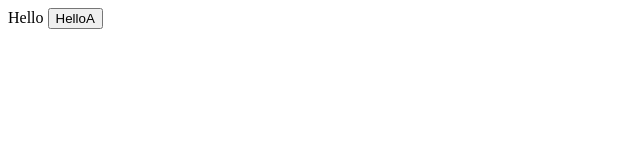
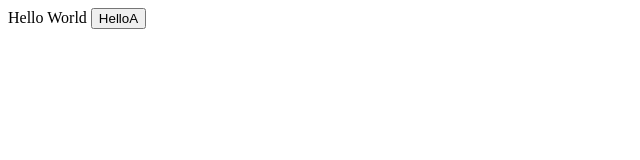
Before and after one commit to tnguyen46/Test, a plain HTML site: page frame_a.htm in a window 1280 px wide. Shown: the whole page, without its empty margins (0-640 px from the left). Drawn offline with Linux system fonts and the light colour scheme.

Commit message:
test change

```diff
--- a/frame_a.htm
+++ b/frame_a.htm
@@ -8,7 +8,7 @@
 <body>
 
 <div >
-	<span>Hello</span>
+	<span>Hello World</span>
 	<button type="button" name="btnA">HelloA</button>
 </div>
 
```
